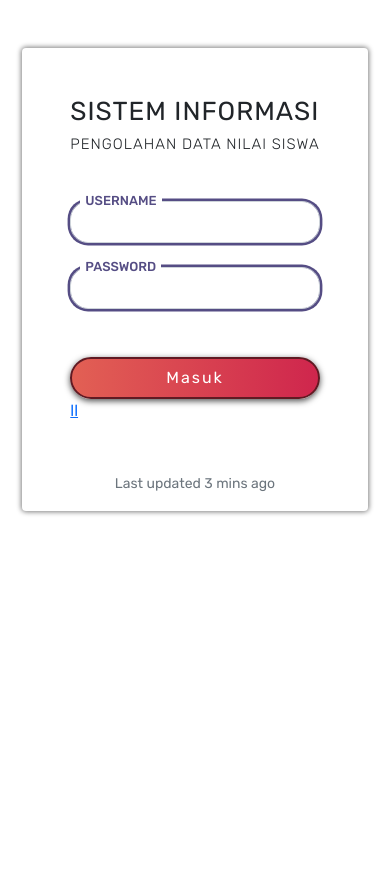
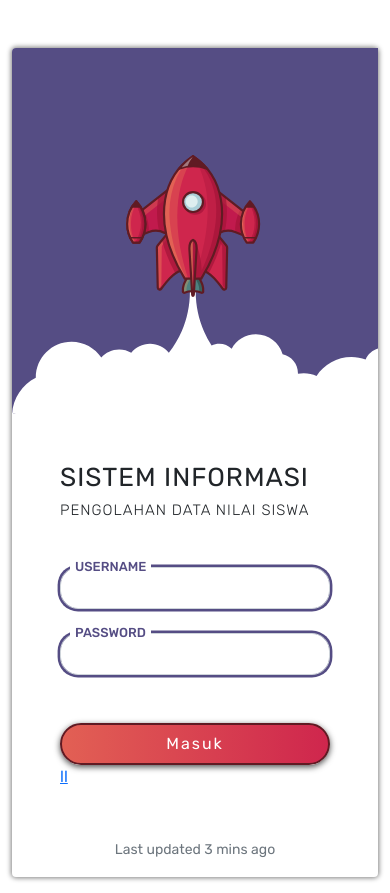
Before and after one commit to nepaolba/new-Login, a plain HTML site: page index.html in a window 390 px wide. Before the commit the page ends 844 px from the top, so only its background shows below. Drawn offline with nearby package versions, Linux system fonts and the light colour scheme.

Commit message:
Update index.html

```diff
--- a/index.html
+++ b/index.html
@@ -17,7 +17,7 @@
       <div class="d-flex justify-content-center mt-5">
         <div class="card mb-3" style="max-width: 740px">
           <div class="row g-0">
-            <div class="col-md-6 col-lg-6 col-sm-6 d-none d-md-block ">
+            <div class="col-md-6 col-lg-6 col-sm-6  ">
               <img
                 src="img/6.svg"
                 class="img-fluid rounded-start img-login"
```
